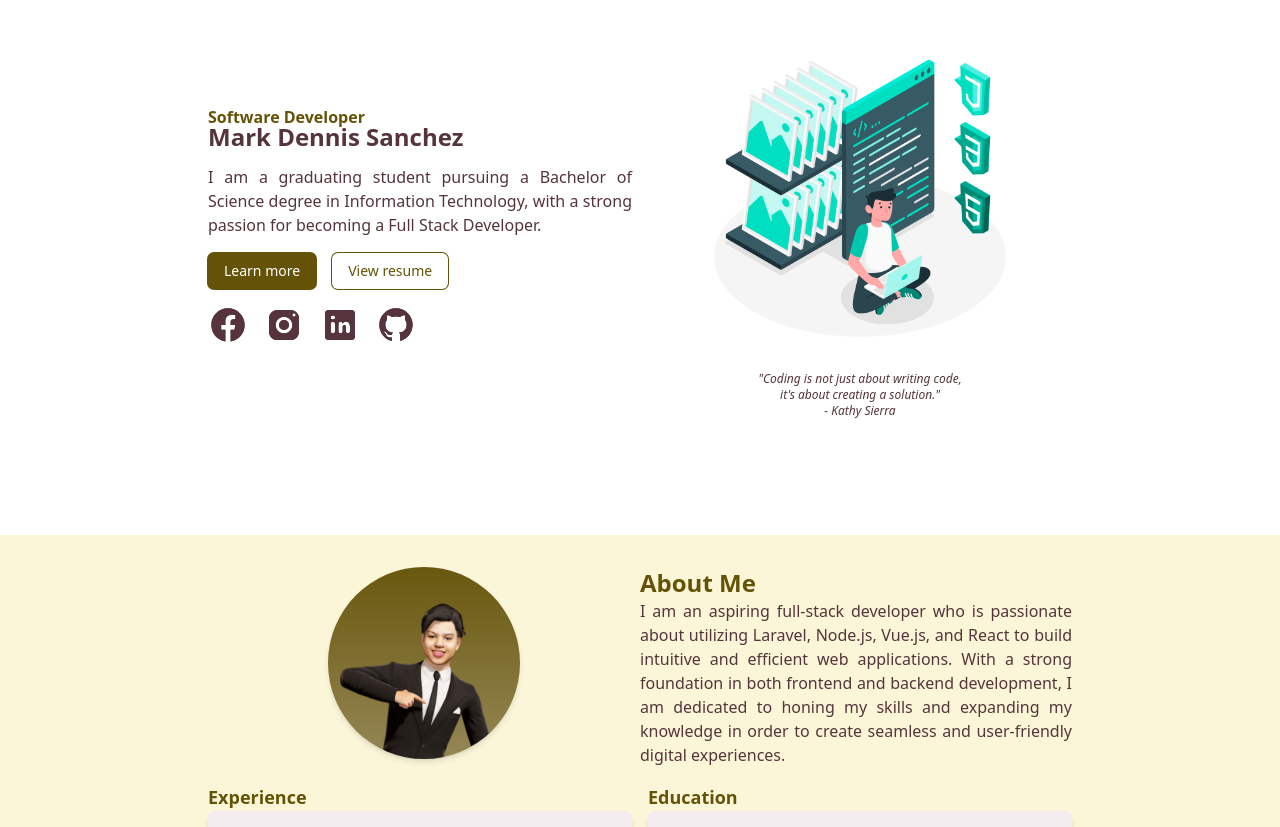
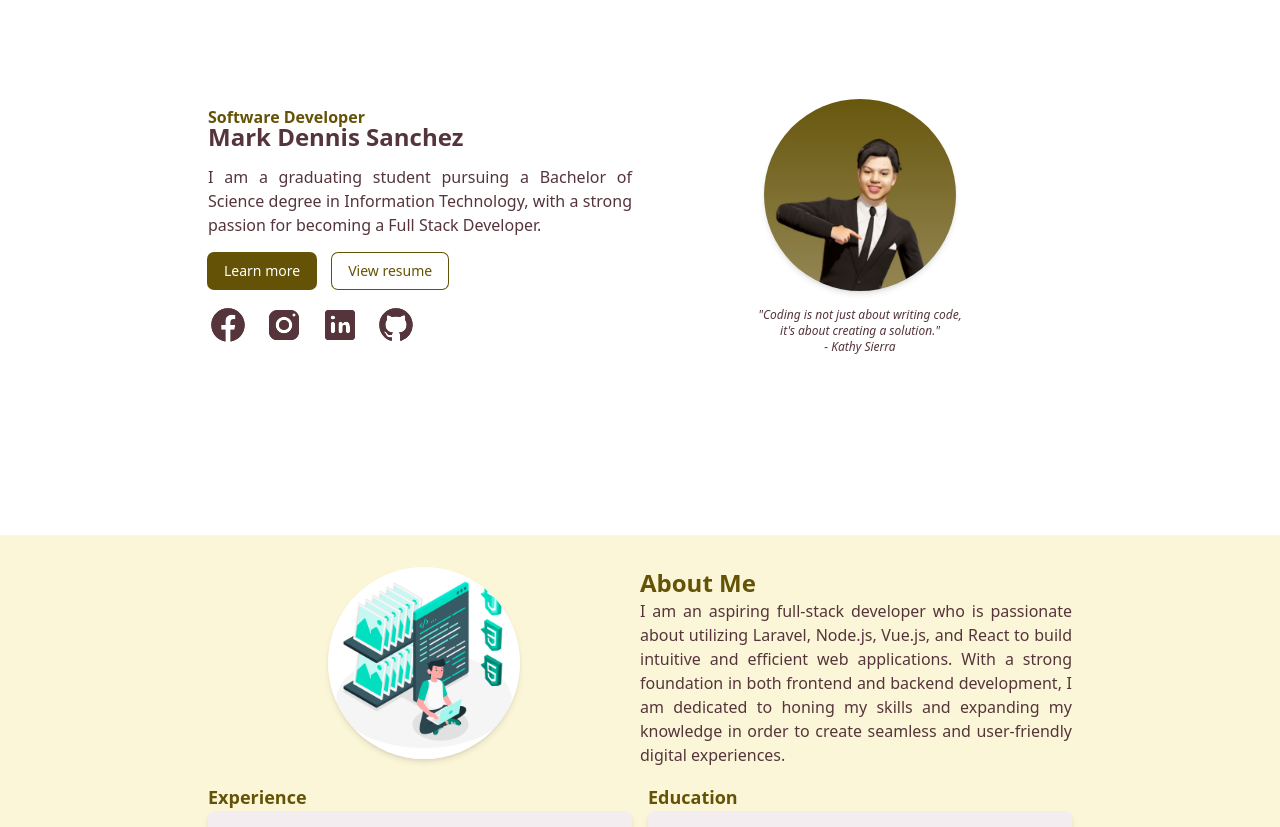
Before and after one commit to MarkDennis1/vue-portfolio, a Vue app: page / in a window 1280 px wide. Shown: the part 125-952 px from the top of the page. Built offline with nearby package versions, Linux system fonts and the light colour scheme.

Commit message:
update photo

```diff
--- a/src/sections/AboutSection.vue
+++ b/src/sections/AboutSection.vue
@@ -3,7 +3,7 @@
     <div class="flex flex-col gap-4 px-4 max-w-4xl mx-auto">
       <div class="md:grid grid-cols-2">
         <div class="flex justify-center">
-          <img class="hidden md:block h-48 w-48 rounded-full shadow-md aspect-square object-cover" src="@/assets/images/image01.png" alt="mark-dennis-profile" />
+          <img class="hidden md:block h-48 w-48 rounded-full shadow-md aspect-square object-cover" src="@/assets/images/heroimage.jpg" alt="mark-dennis-profile" />
           <!-- https://assets4.lottiefiles.com/packages/lf20_l9d3f6vk.json -->
         </div>
         <div>
--- a/src/sections/HomeSection.vue
+++ b/src/sections/HomeSection.vue
@@ -49,8 +49,8 @@
       </div>
       <!-- hero right -->
       <div class="hidden lg:flex flex-col gap-4 w-full items-center">
-        <div class="h-80 w-80 aspect-square overflow-hidden">
-          <img src="@/assets/images/heroimage.jpg" alt="mark-dennis-profile" />
+        <div class="h-48 w-48 rounded-full aspect-square shadow-md overflow-hidden">
+          <img src="@/assets/images/image01.png" alt="mark-dennis-profile" />
           <!-- https://assets4.lottiefiles.com/packages/lf20_l9d3f6vk.json -->
         </div>
         <p class="text-xs text-center w-1/2">
```
